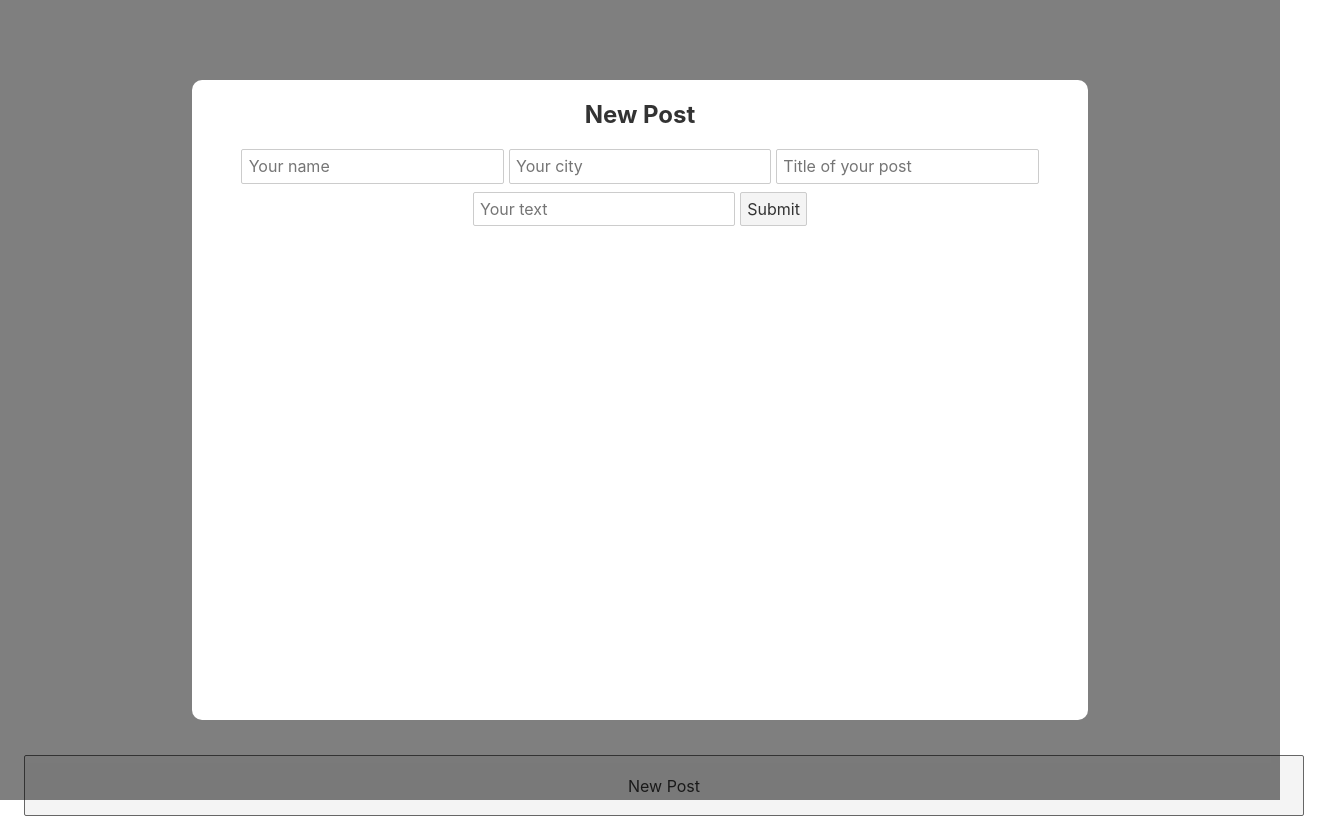
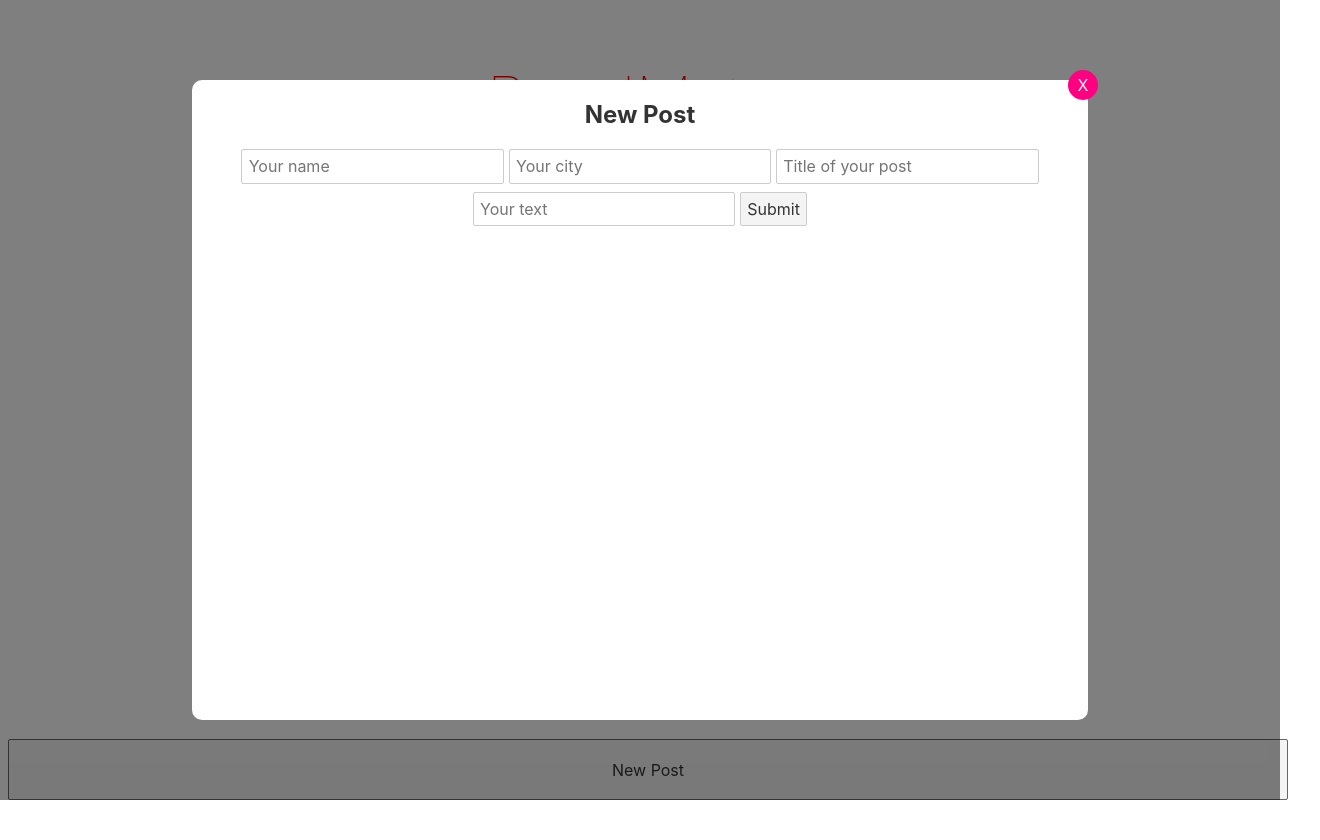
Before and after one commit to lukas-paul/full-stack-svelte, a Svelte app: page / in a window 1280 px wide. Both pictures are taken after a click on the button "New Post". Shown: the whole page, 1320 px wide, since content can reach past the window. After the commit the page ends 808 px from the top, so only its background shows below. Built offline with nearby package versions, Linux system fonts and the light colour scheme; no server answers.

Commit message:
instant reload and css updates

```diff
--- a/server.js
+++ b/server.js
@@ -38,7 +38,9 @@ app.post("/add-new-post", (req, res) => {
     let title = req.body.title;
     let text = req.body.text;
 
-    db.newPost(name, city, title, text);
+    db.newPost(name, city, title, text).then(() => {
+        res.json({ success: "post added to db" });
+    });
 });
 
 /*
--- a/src/App.svelte
+++ b/src/App.svelte
@@ -16,19 +16,25 @@
 	}
 
 	let bboard = false;
-	let posts = []
-	fetch("/select-post"
+	let posts = [];
+	const loadPosts = () => {
+		let loadedPosts = [];
+		fetch("/select-post"
         ).then((result)=>{
             console.log("fetch in svelte 1: ", result)
             return result.json()
         }).then((result)=> {
             console.log("fetch in svelte 2: ", result)
 			result.forEach(element => {
-				posts.push(element)
+				loadedPosts.push(element)
+				posts = loadedPosts;
 			});
 			console.log("posts: ", posts)
 			bboard = true;
         })
+	}
+	loadPosts();
+	$: reactivePosts = posts
 
 	let chosenId;
 	let chosenPost;
@@ -47,6 +53,11 @@
 		chosenPost = false;
 	}
 
+	const exitNewPost = () => {
+		console.log("exit new Post")
+		newPost = false;
+	}
+
 	let newPost = false;
 	const clickNewPost = () => {
 		console.log("newPost")
@@ -59,13 +70,13 @@
 	<h2 style="color: {nameColor}" on:mouseenter={changeColor}>BandMates</h2>
 	<div class="middle">
 		{#if bboard}
-			<Blackboard posts = {posts} on:choose-post={chooseId}/>
+			<Blackboard posts = {reactivePosts} on:choose-post={chooseId}/>
 		{/if}
 		{#if chosenPost}
 			<BigPost {chosenPost} on:exit-post={exitPost} />
 		{/if}
 		{#if newPost}
-			<NewPost />
+			<NewPost on:exit-new-post={()=> {exitNewPost(); loadPosts()}} />
 		{/if}
 	</div>
 	<button on:click={clickNewPost}>New Post</button>
@@ -77,9 +88,7 @@
 		height: 100vh;
 		width: 100vw;
 		text-align: center;
-		padding: 1em;
 		max-width: 240px;
-		margin: 0 auto;
 		display: grid;;
 		grid-template-rows: 1fr 8fr 1fr;
 	}
--- a/src/components/Blackboard.svelte
+++ b/src/components/Blackboard.svelte
@@ -31,13 +31,18 @@
         display: flex;
         justify-content: space-around;
         flex-direction: row;
+        flex-wrap: wrap;
     }
 
     .post {
-        height: 200px;
-        width: 200px;
         border: black;
-        background-color: blanchedalmond;
+        color:#000;
+        background:#ffc;
+        display:block;
+        height:10em;
+        width:10em;
+        padding:1em;
+        box-shadow: 5px 5px 7px rgba(33,33,33,.7);
     }
 
 
--- a/src/components/NewPost.svelte
+++ b/src/components/NewPost.svelte
@@ -1,4 +1,6 @@
 <script>
+    import {createEventDispatcher} from 'svelte';
+    const dispatch = createEventDispatcher();
     let newPost = {};
 
     const submit = () => {
@@ -9,7 +11,13 @@
                 "Content-Type": "application/json",
             },
             body: JSON.stringify(newPost)
+        }).then(()=> {
+             dispatch("exit-new-post")
         })
+    }
+
+    const exit = () => {
+        dispatch("exit-new-post")
     }
 
 </script>
@@ -22,6 +30,9 @@
         <input type="text" name="title" placeholder="Title of your post" on:input={(e) => newPost.title = e.target.value}>
         <input type="text" name="text" placeholder="Your text" on:input={(e) => newPost.text = e.target.value}>
         <button on:click={submit}>Submit</button>
+        <div class="exit-button" on:click={exit}>
+           <div class="x">X</div>
+        </div>
 
     </div>
 </div>
@@ -48,4 +59,22 @@
         z-index: 10;
         border-radius: 10px;
     }
+
+    .exit-button {
+        position: absolute;
+        top: -10px;
+        right: -10px;
+        border-radius: 50%;
+        width: 30px;
+        height: 30px;
+        background-color: #ff0080;
+        color: whitesmoke;
+        cursor: pointer;
+    }
+    .x {
+        position: absolute;
+        top: 50%;
+        left: 50%;
+        transform: translate(-50%, -50%);
+    }
 </style>
```
